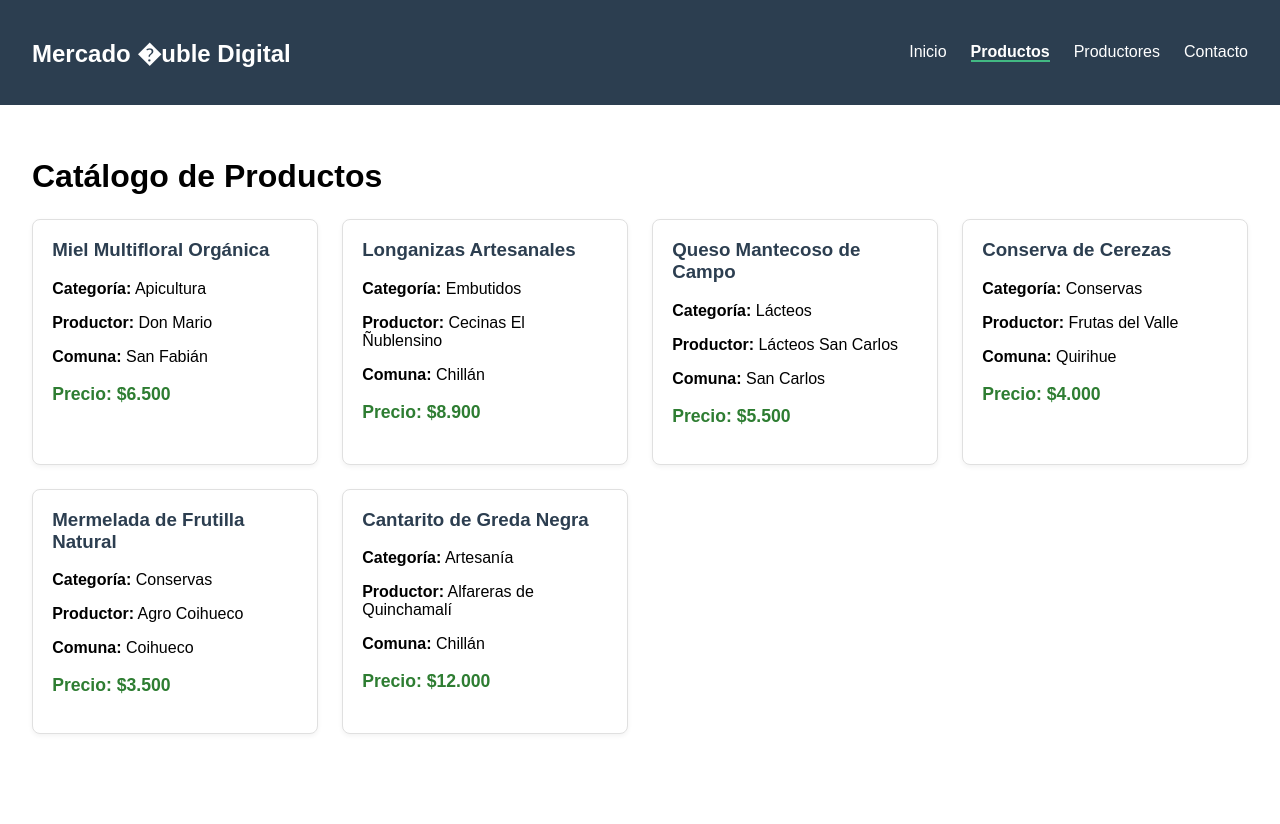
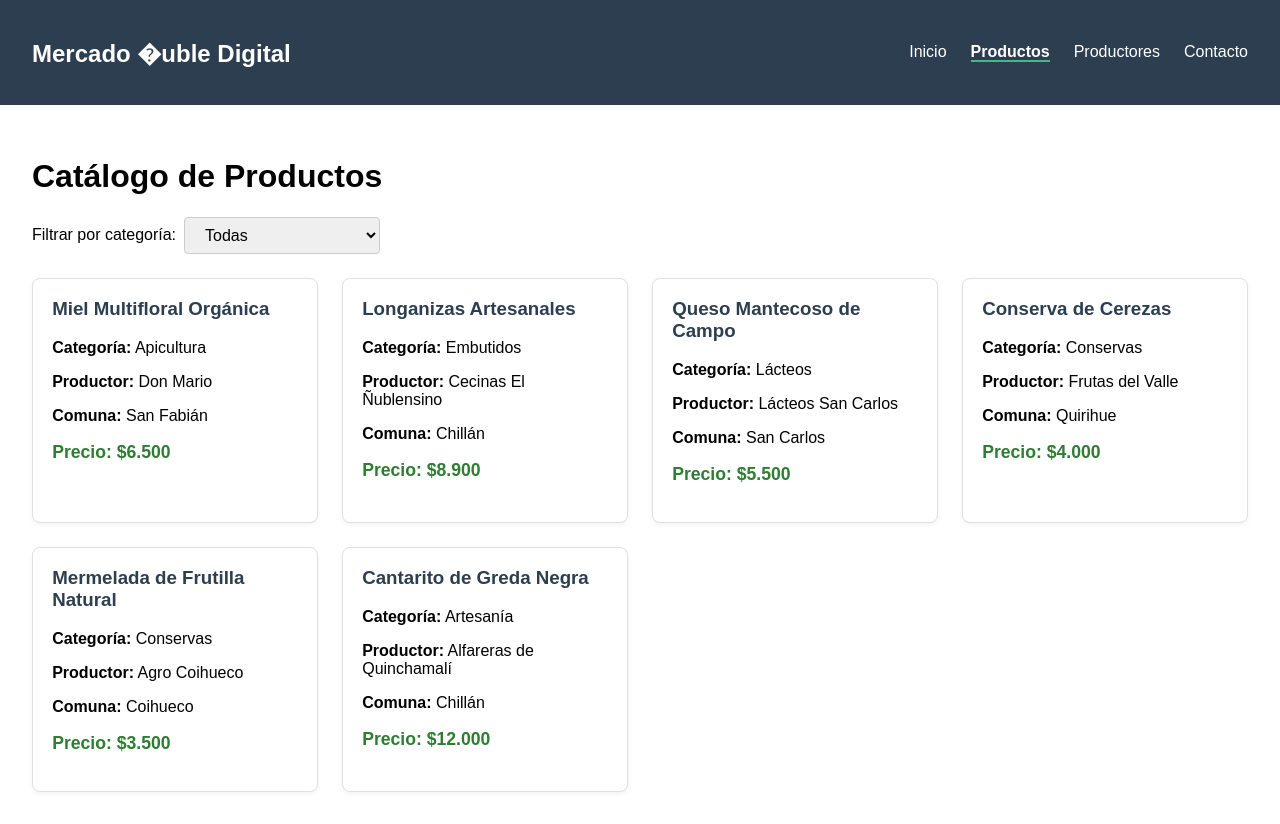
Before and after one commit to cristobalsandoval99/evaluacion, a Vue app: page /productos in a window 1280 px wide. Before the commit the page ends 800 px from the top, so only its background shows below. Built offline with nearby package versions, Linux system fonts and the light colour scheme.

Commit message:
Parte C - Listas y condicionales

```diff
--- a/src/views/ProductosView.vue
+++ b/src/views/ProductosView.vue
@@ -1,19 +1,42 @@
 <template>
   <div class="vista">
     <h1>Catálogo de Productos</h1>
-    <div class="grid-productos">
+
+    <!-- Filtro interactivo por categoría -->
+    <div class="filtro-container">
+      <label for="filtro">Filtrar por categoría: </label>
+      <select id="filtro" v-model="categoriaSeleccionada">
+        <option value="Todas">Todas</option>
+        <option value="Apicultura">Apicultura</option>
+        <option value="Embutidos">Embutidos</option>
+        <option value="Lácteos">Lácteos</option>
+        <option value="Conservas">Conservas</option>
+        <option value="Artesanía">Artesanía</option>
+        <option value="Verduras">Verduras (sin stock)</option>
+      </select>
+    </div>
+
+    <!-- Renderizado dinámico condicional -->
+    <div v-if="productosFiltrados.length > 0" class="grid-productos">
       <ProductoCard
-        v-for="item in productos"
+        v-for="item in productosFiltrados"
         :key="item.id"
         :producto="item"
       />
+    </div>
+
+    <!-- Mensaje condicional de lista vacía -->
+    <div v-else class="mensaje-vacio">
+      <p>⚠️ No se encontraron productos disponibles en la categoría seleccionada.</p>
     </div>
   </div>
 </template>
 
 <script setup>
-import { ref } from 'vue'
+import { ref, computed } from 'vue'
 import ProductoCard from '../components/ProductoCard.vue'
+
+const categoriaSeleccionada = ref('Todas')
 
 const productos = ref([
   { id: 1, nombre: 'Miel Multifloral Orgánica', categoria: 'Apicultura', productor: 'Don Mario', comuna: 'San Fabián', precio: 6500 },
@@ -23,13 +46,40 @@ const productos = ref([
   { id: 5, nombre: 'Mermelada de Frutilla Natural', categoria: 'Conservas', productor: 'Agro Coihueco', comuna: 'Coihueco', precio: 3500 },
   { id: 6, nombre: 'Cantarito de Greda Negra', categoria: 'Artesanía', productor: 'Alfareras de Quinchamalí', comuna: 'Chillán', precio: 12000 }
 ])
+
+// Propiedad computada para filtrar dinámicamente el arreglo
+const productosFiltrados = computed(() => {
+  if (categoriaSeleccionada.value === 'Todas') {
+    return productos.value
+  }
+  return productos.value.filter(item => item.categoria === categoriaSeleccionada.value)
+})
 </script>
 
 <style scoped>
+.filtro-container {
+  margin-bottom: 1.5rem;
+  display: flex;
+  align-items: center;
+  gap: 0.5rem;
+}
+.filtro-container select {
+  padding: 0.5rem 1rem;
+  border-radius: 4px;
+  border: 1px solid #ccc;
+  font-size: 1rem;
+}
 .grid-productos {
   display: grid;
   grid-template-columns: repeat(auto-fill, minmax(260px, 1fr));
   gap: 1.5rem;
-  margin-top: 1.5rem;
+}
+.mensaje-vacio {
+  padding: 1.5rem;
+  background-color: #fff3cd;
+  color: #856404;
+  border: 1px solid #ffeeba;
+  border-radius: 6px;
+  text-align: center;
 }
 </style>
```
